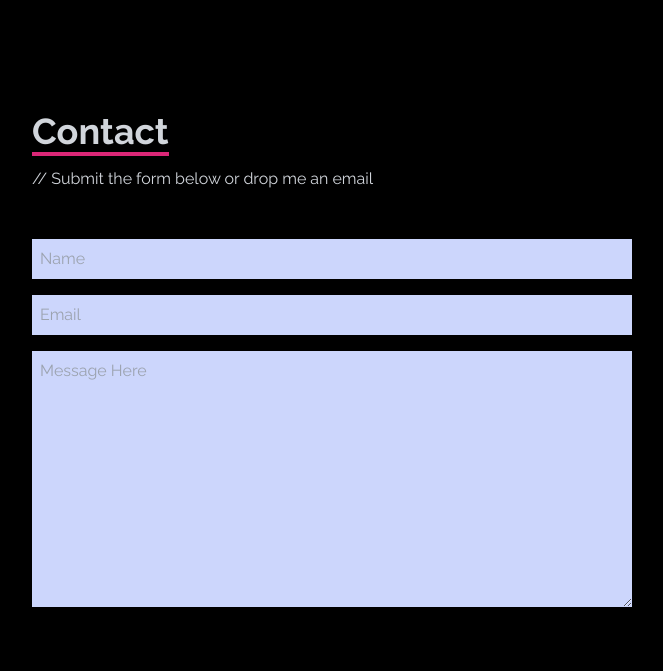
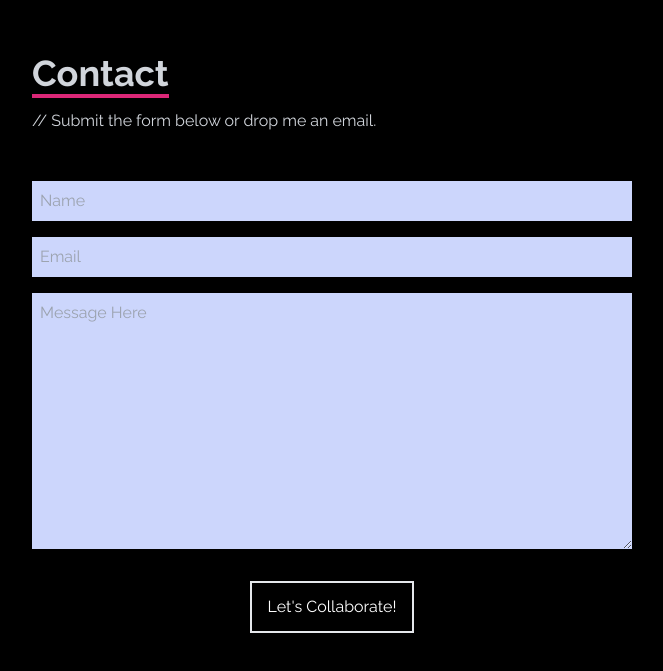
Before and after one commit to sdjhen/sdjhen-portfolio, a React (Vite) app: page / in a window 1280 px wide. Shown: the part 3241-3912 px from the top of the page, without its empty margins (308-971 px from the left). Built offline with nearby package versions, Linux system fonts and the light colour scheme; a web font is replaced by a local one.

Commit message:
added button to contact form

```diff
--- a/src/components/Contact.jsx
+++ b/src/components/Contact.jsx
@@ -6,11 +6,12 @@ const Contact = () => {
         <form action="" className='flex flex-col max-w-[600px] w-full'>
             <div className='pb-8'>
                 <p className='text-4xl font-bold inline border-b-4 border-pink-600 text-gray-300'>Contact</p>
-                <p className='text-gray-300 py-4'>// Submit the form below or drop me an email</p>
+                <p className='text-gray-300 py-4'>// Submit the form below or drop me an email.</p>
             </div>
             <input className='bg-[#ccd6fc] p-2' type="text" placeholder='Name' name='name' />
             <input className='bg-[#ccd6fc] p-2 my-4' type="email" placeholder='Email' name='email' />
             <textarea className='bg-[#ccd6fc] p-2' type="text" name='message' rows="10" placeholder='Message Here' />
+            <button className='text-white group border-2 px-4 py-3 my-8 mx-auto flex items-center hover:bg-pink-600 hover:border-pink-600'>Let's Collaborate!</button>
         </form>
     </div>
   )
```
